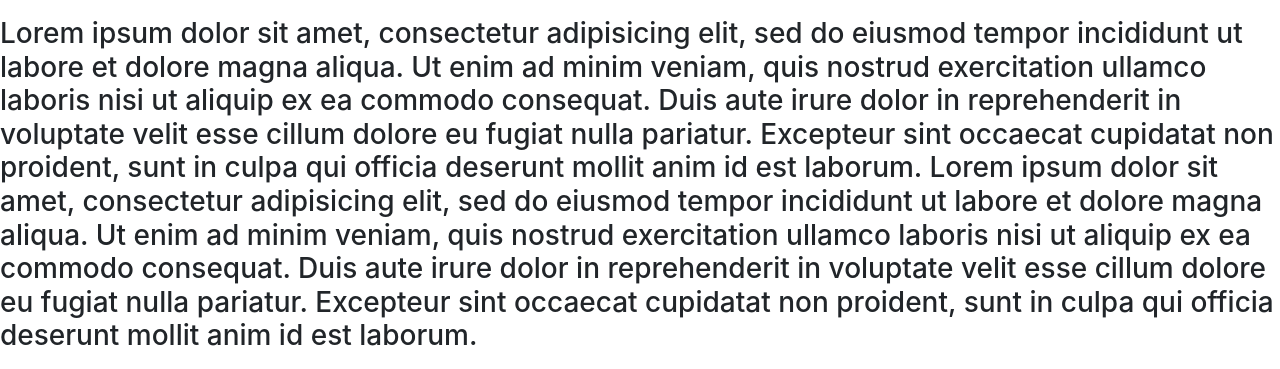
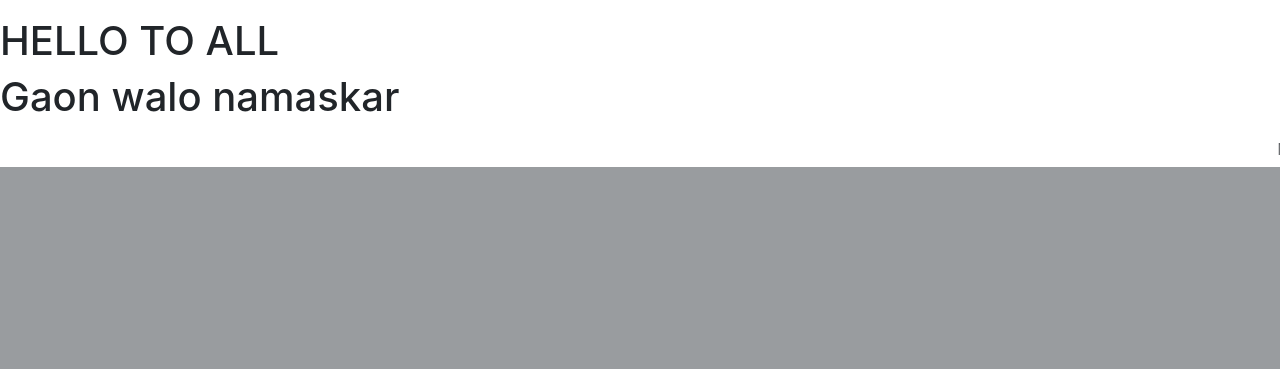
Before and after one commit to Vinay0001/my-first-blog, a Django app: page / in a window 1280 px wide. Shown: the part 1063-1432 px from the top of the page. After the commit the page ends 1230 px from the top, so only its background shows below. Run offline with Django 3.2, Linux system fonts and the light colour scheme; some libraries are stand-ins or nearby versions.

Commit message:
gaon walo ke liye

```diff
--- a/blog/templates/blog/post_list.html
+++ b/blog/templates/blog/post_list.html
@@ -69,23 +69,15 @@
     <span class="sr-only">Next</span>
   </a>
 </div>
+
     <h1>Hello, world!</h1>
     <p><h3>
-      Lorem ipsum dolor sit amet, consectetur adipisicing elit, sed do eiusmod
-    tempor incididunt ut labore et dolore magna aliqua. Ut enim ad minim veniam,
-    quis nostrud exercitation ullamco laboris nisi ut aliquip ex ea commodo
-    consequat. Duis aute irure dolor in reprehenderit in voluptate velit esse
-    cillum dolore eu fugiat nulla pariatur. Excepteur sint occaecat cupidatat non
-    proident, sunt in culpa qui officia deserunt mollit anim id est laborum.
-    Lorem ipsum dolor sit amet, consectetur adipisicing elit, sed do eiusmod
-    tempor incididunt ut labore et dolore magna aliqua. Ut enim ad minim veniam,
-    quis nostrud exercitation ullamco laboris nisi ut aliquip ex ea commodo
-    consequat. Duis aute irure dolor in reprehenderit in voluptate velit esse
-    cillum dolore eu fugiat nulla pariatur. Excepteur sint occaecat cupidatat non
-    proident, sunt in culpa qui officia deserunt mollit anim id est laborum.
+      <h1>HELLO TO ALL<h1>
+        Gaon walo namaskar
+
 
     </h3></p>
-
+    <marquee>Made by Vicky Rathore</marquee>
     <!-- Optional JavaScript -->
     <!-- jQuery first, then Popper.js, then Bootstrap JS -->
     <script src="https://code.jquery.com/jquery-3.4.1.slim.min.js" integrity="sha384-J6qa4849blE2+poT4WnyKhv5vZF5SrPo0iEjwBvKU7imGFAV0wwj1yYfoRSJoZ+n" crossorigin="anonymous"></script>
```
